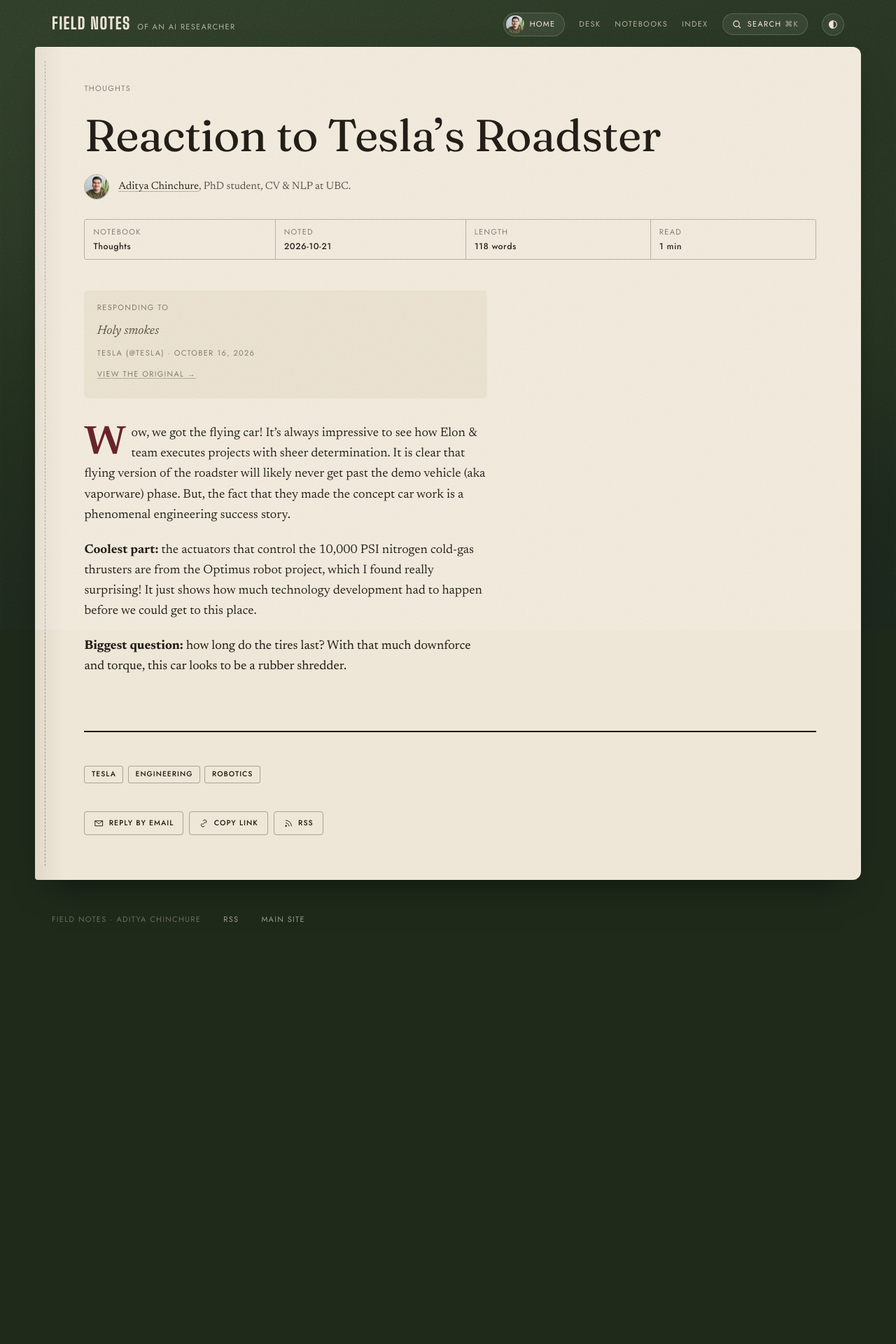
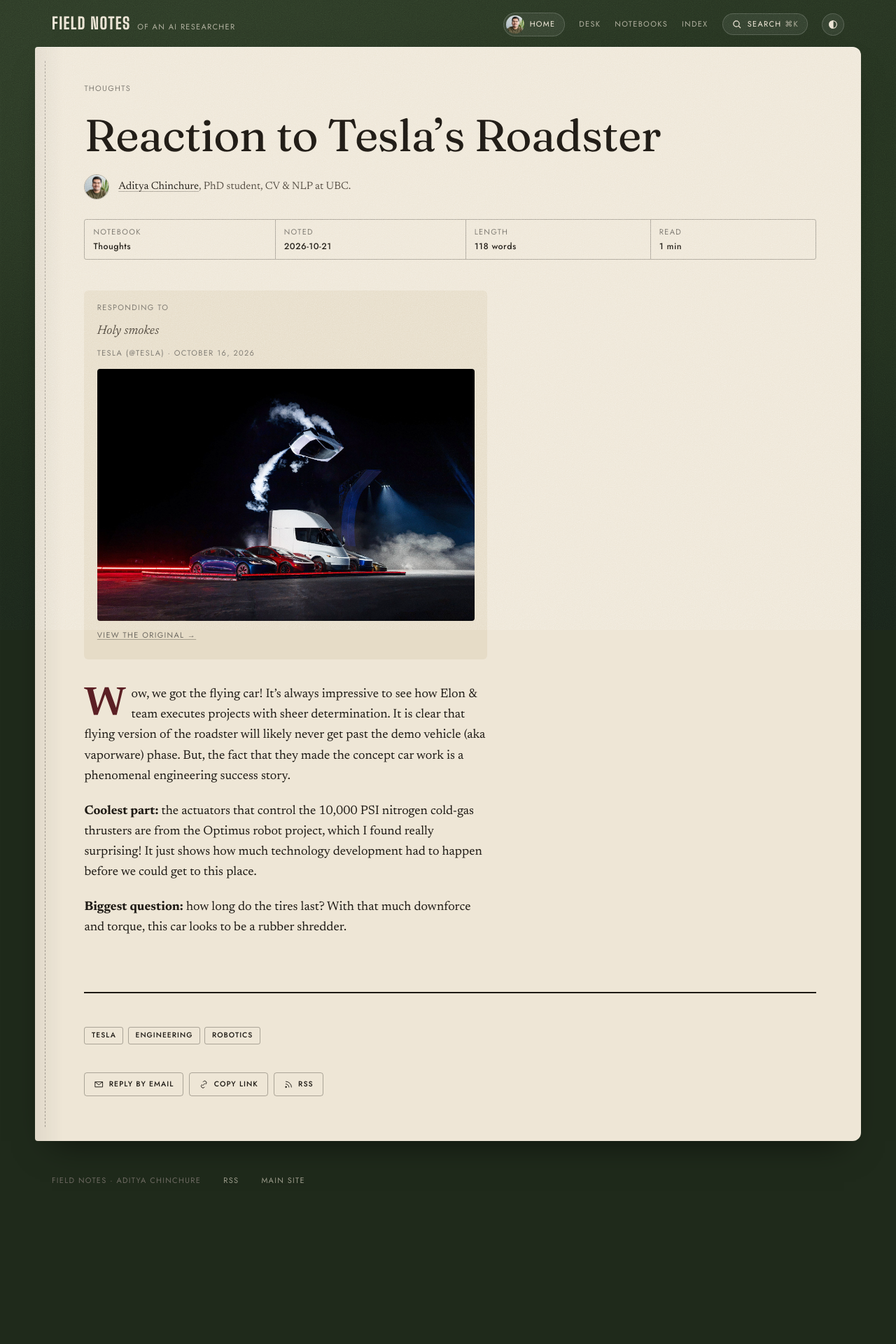
Before and after one commit to aditya10/aditya10.github.io, a Jekyll site: the page built from _notes/tesla-roadster-reaction.md, in a window 1280 px wide. Shown: the whole page at 70% size. Built offline with Jekyll 4.4.1, drawn with Linux system fonts in a browser that asks for light colours; comment, search, counter and statistics services are not loaded; before the commit the page ends 1547 px from its top, so only the background shows below that.

Commit message:
Show the reacted-to post's image on Tesla note and card
Co-Authored-By: Claude Opus 5.5 <noreply@anthropic.com>

```diff
--- a/_layouts/fn-note.html
+++ b/_layouts/fn-note.html
@@ -41,7 +41,7 @@ layout: fn-base
     <aside class="responding">
       <span class="label">Responding to</span>
       {%- if page.responding_quote %}
-      <div class="fallback"><blockquote>{{ page.responding_quote }}</blockquote>{% if page.responding_author %}<span class="label by">{{ page.responding_author }}</span>{% endif %}</div>
+      <div class="fallback"><blockquote>{{ page.responding_quote }}</blockquote>{% if page.responding_author %}<span class="label by">{{ page.responding_author }}</span>{% endif %}{% if page.responding_image %}<img src="{{ page.responding_image }}" alt="{{ page.responding_image_alt | escape }}" loading="lazy">{% endif %}</div>
       {%- endif %}
       <div class="embed" data-embed="{{ page.responding_to }}"></div>
       <a class="src label" href="{{ page.responding_to }}">View the original →</a>
--- a/_notes/tesla-roadster-reaction.md
+++ b/_notes/tesla-roadster-reaction.md
@@ -5,6 +5,9 @@ date: 2026-10-21
 responding_to: https://x.com/Tesla/status/2110976221362430186
 responding_quote: "Holy smokes"
 responding_author: "Tesla (@Tesla) · October 16, 2026"
+responding_image: /assets/notes/tesla-roadster-reaction/tesla-roadster-reaction-01.jpg
+responding_image_alt: "A white Tesla Roadster airborne and tilted in a dark arena, trailing white thruster smoke, above a row of Tesla vehicles: a blue Model 3, a red Model Y, a white Semi truck and a Cybertruck, lit by red floor lights."
+card_image: /assets/notes/tesla-roadster-reaction/tesla-roadster-reaction-01.jpg
 tags: [tesla, engineering, robotics]
 ---
 Wow, we got the flying car! It’s always impressive to see how Elon & team executes projects with sheer determination. It is clear that flying version of the roadster will likely never get past the demo vehicle (aka vaporware) phase. But, the fact that they made the concept car work is a phenomenal engineering success story.
--- a/assets/fn/fn.css
+++ b/assets/fn/fn.css
@@ -566,6 +566,7 @@ details.tangent p { font-size: 1rem; color: var(--ink-2); }
 .responding > .label { display: block; margin-bottom: 0.6rem; }
 .responding blockquote { margin: 0; font-style: italic; color: var(--ink-2); }
 .responding .by { display: block; margin-top: 0.5rem; }
+.responding .fallback img { display: block; width: 100%; height: auto; margin-top: 0.85rem; border-radius: 4px; }
 .responding .embed:empty { display: none; }
 .responding.embedded .fallback { display: none; }
 .responding .src { display: inline-block; margin-top: 0.75rem; }
```
Also changed, not shown: .claude/skills/field-note/SKILL.md, assets/notes/tesla-roadster-reaction/tesla-roadster-reaction-01.jpg (added), assets/notes/tesla-roadster-reaction/tesla-roadster-reaction-card.jpg.
